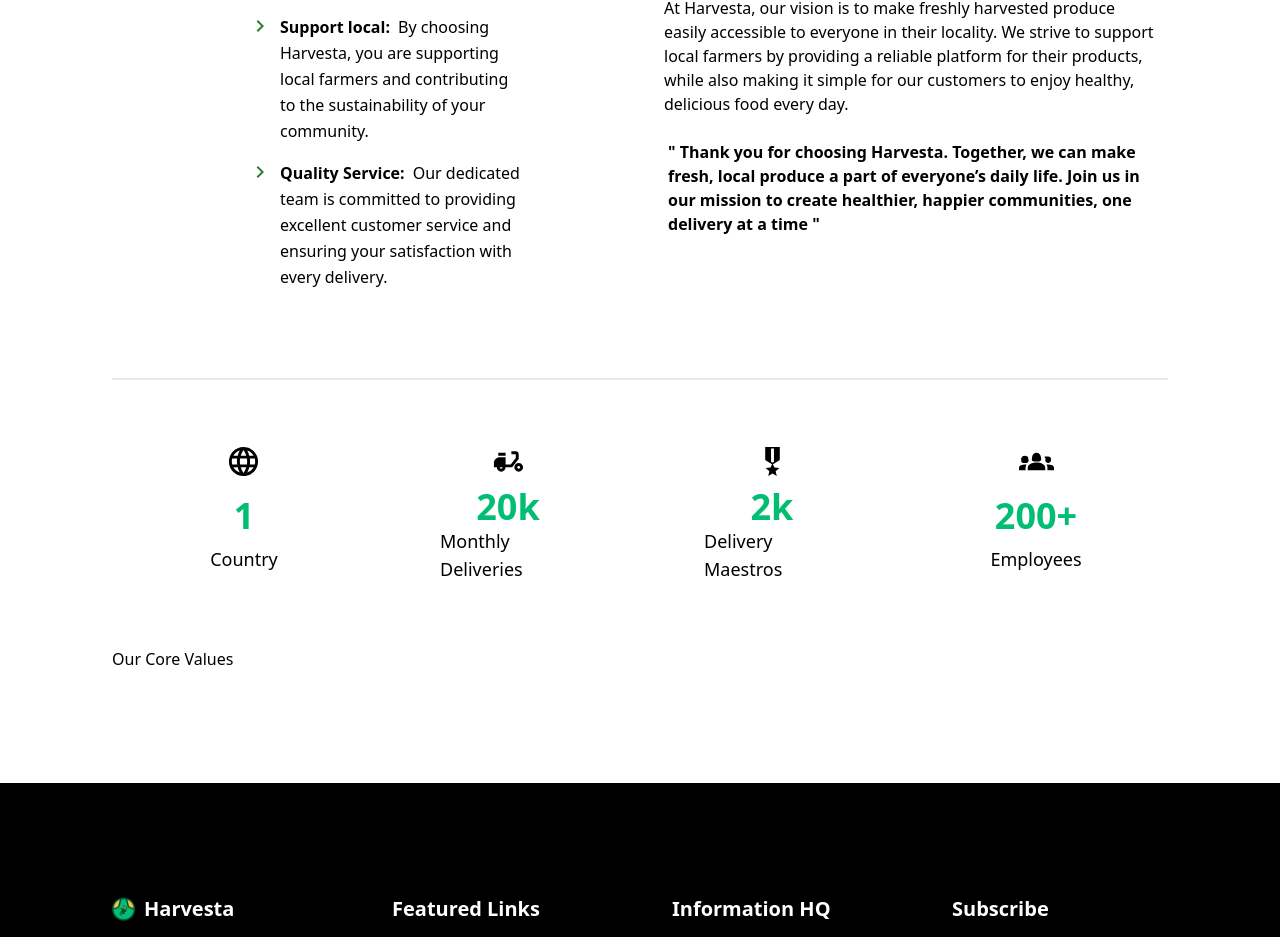
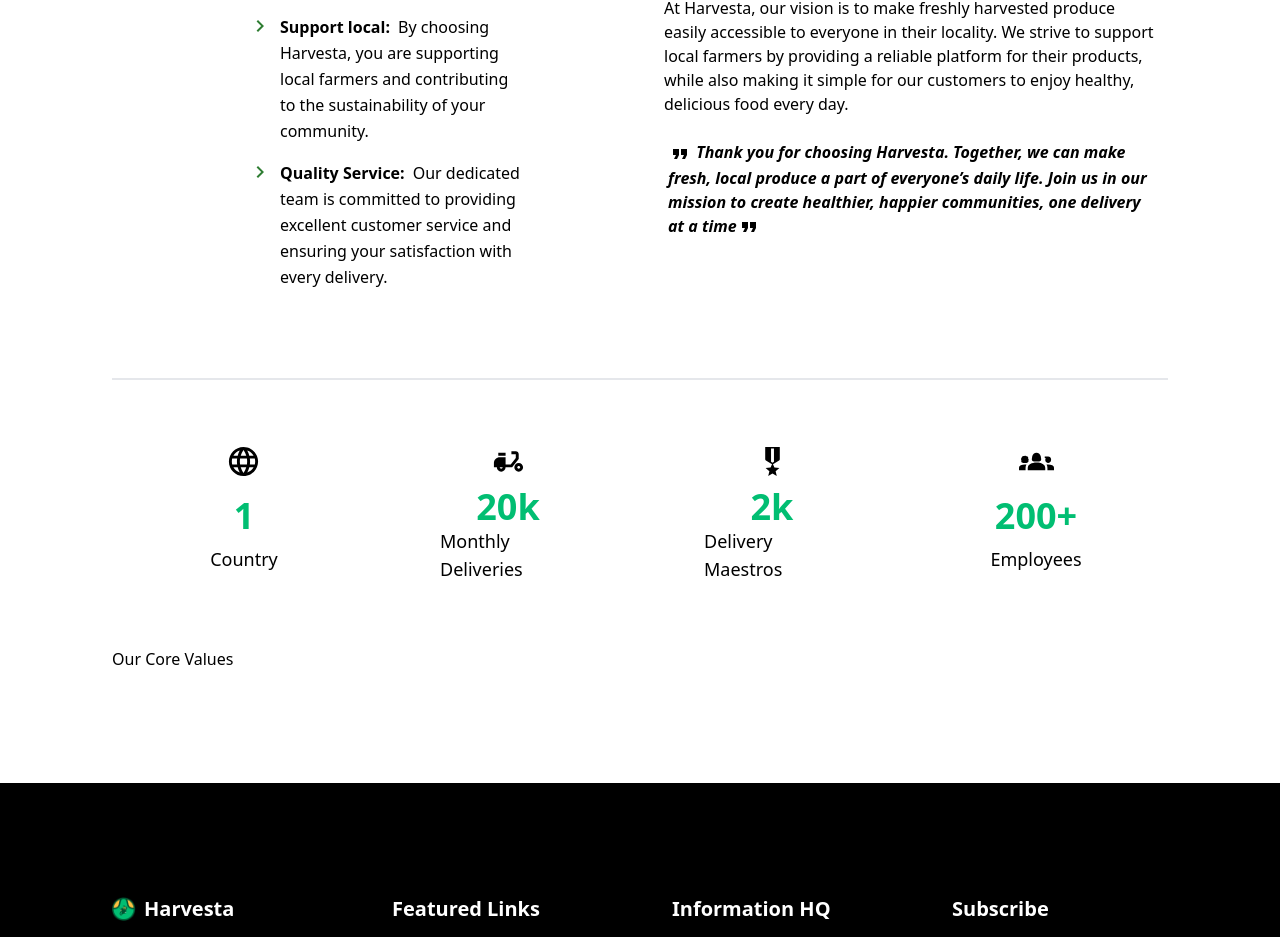
Before and after one commit to Havesta-Logistics-Limited/Havesta_Home_Web_V1, a React (Vite) app: page /about in a window 1280 px wide. Shown: the part 945-1882 px from the top of the page. Built offline with nearby package versions, Linux system fonts and the light colour scheme.

Commit message:
tweak 10

```diff
--- a/src/pages/About.jsx
+++ b/src/pages/About.jsx
@@ -1,6 +1,6 @@
 import { aboutItems, aboutListItems, aboutStats } from "../config/about.config";
 import ChevronRightIcon from "@mui/icons-material/ChevronRight";
-
+import FormatQuoteIcon from '@mui/icons-material/FormatQuote';
 import image1 from "../assets/images/CEO-pic.png";
 
 const About = () => {
@@ -54,11 +54,11 @@ const About = () => {
             </div>
           ))}
           <div className="font-bold font-primary mt-4 px-4">
-            <p className="ml-[-4px]">
-              " Thank you for choosing Harvesta. Together, we can make fresh,
+            <p className="ml-[-4px] italic">
+             <FormatQuoteIcon/> Thank you for choosing Harvesta. Together, we can make fresh,
               local produce a part of everyone’s daily life. Join us in our
               mission to create healthier, happier communities, one delivery at
-              a time "
+              a time<FormatQuoteIcon/>
             </p>
           </div>
         </div>
```
